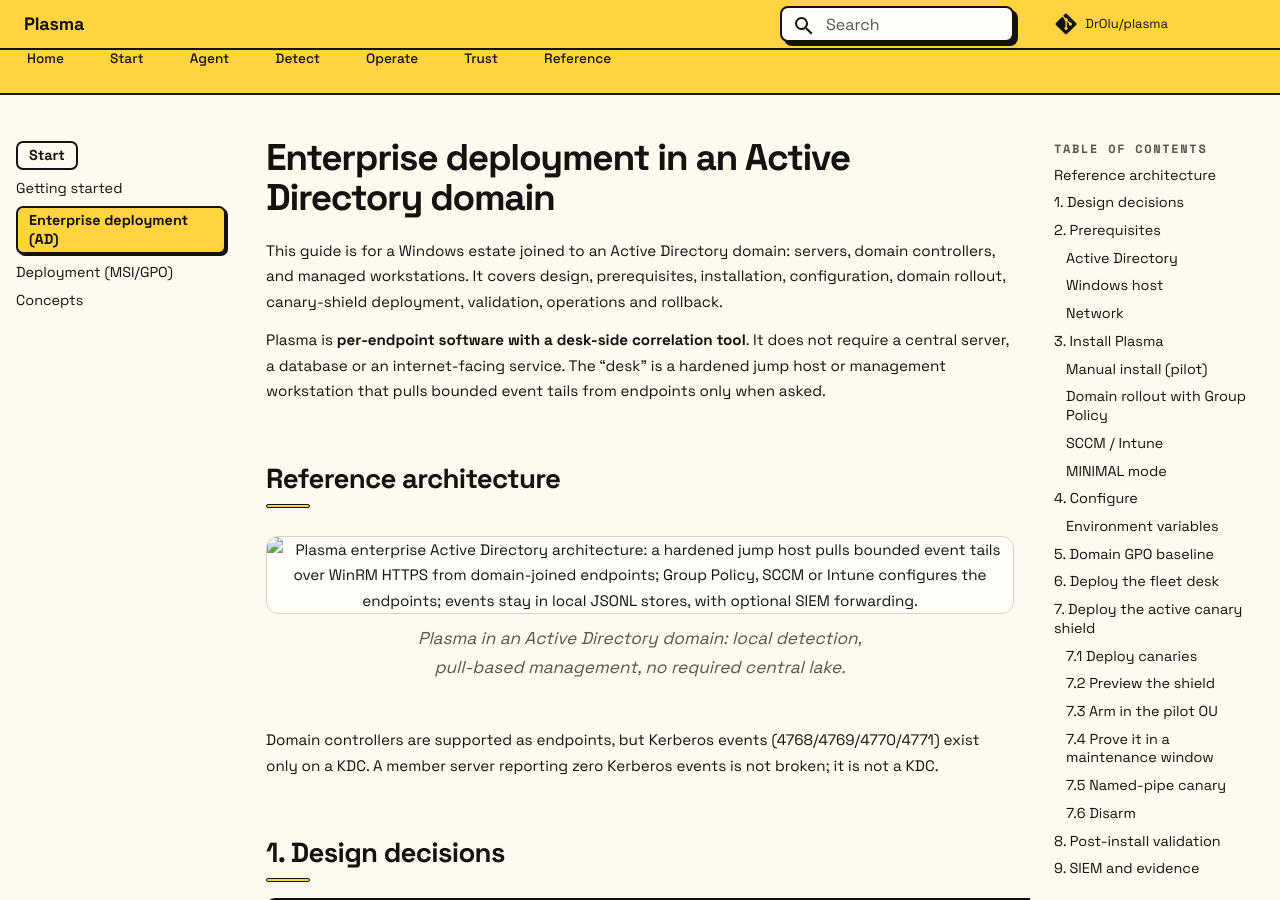
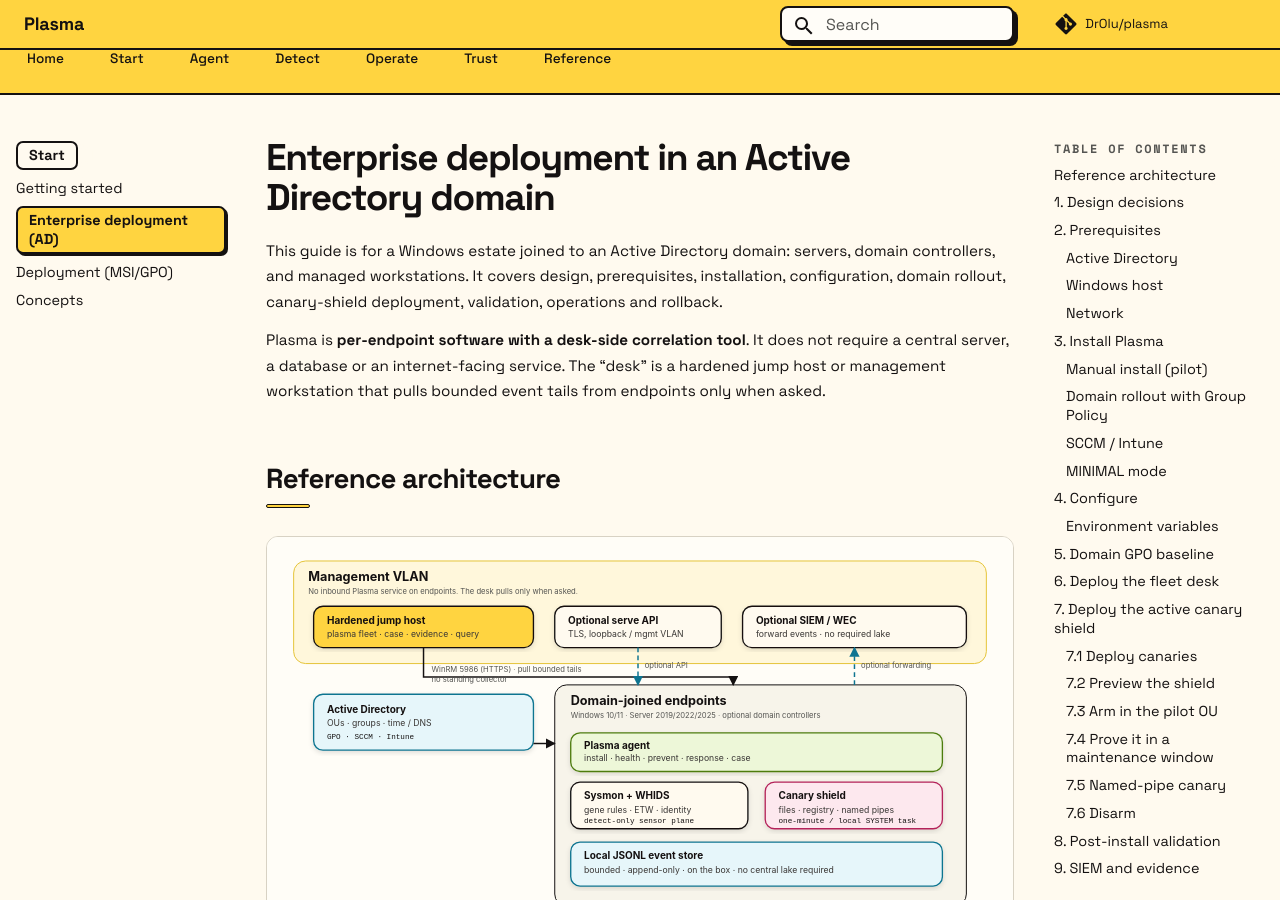
Before and after one commit to DrOlu/plasma, an MkDocs documentation site: the page built from docs/enterprise-deployment.md, in a window 1280 px wide and 900 px high. Built offline with MkDocs 1.6.1 and Material for MkDocs 9.7.7, drawn with Linux system fonts in a browser that asks for light colours; comment, search, counter and statistics services are not loaded.

Commit message:
docs: fix enterprise architecture image path

```diff
--- a/docs/enterprise-deployment.md
+++ b/docs/enterprise-deployment.md
@@ -12,8 +12,8 @@ bounded event tails from endpoints only when asked.
 
 ## Reference architecture
 
-<figure markdown="0" style="margin: 1.4rem 0;">
-  <img src="assets/enterprise-architecture.svg" alt="Plasma enterprise Active Directory architecture: a hardened jump host pulls bounded event tails over WinRM HTTPS from domain-joined endpoints; Group Policy, SCCM or Intune configures the endpoints; events stay in local JSONL stores, with optional SIEM forwarding." style="width:100%;height:auto;border:1px solid #D8D2C4;border-radius:12px;background:#FFFDF7;">
+<figure style="margin: 1.4rem 0;">
+  <img src="../assets/enterprise-architecture.svg" alt="Plasma enterprise Active Directory architecture: a hardened jump host pulls bounded event tails over WinRM HTTPS from domain-joined endpoints; Group Policy, SCCM or Intune configures the endpoints; events stay in local JSONL stores, with optional SIEM forwarding." style="width:100%;height:auto;border:1px solid #D8D2C4;border-radius:12px;background:#FFFDF7;">
   <figcaption style="font-size:0.86rem;color:#555552;margin-top:0.5rem;">Plasma in an Active Directory domain: local detection, pull-based management, no required central lake.</figcaption>
 </figure>
 
```
